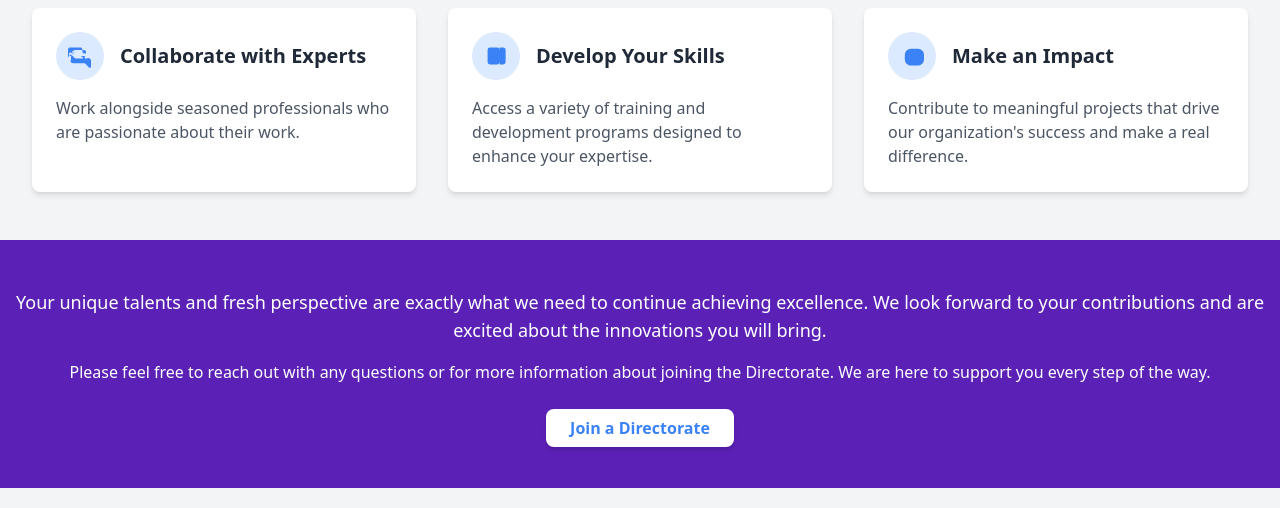
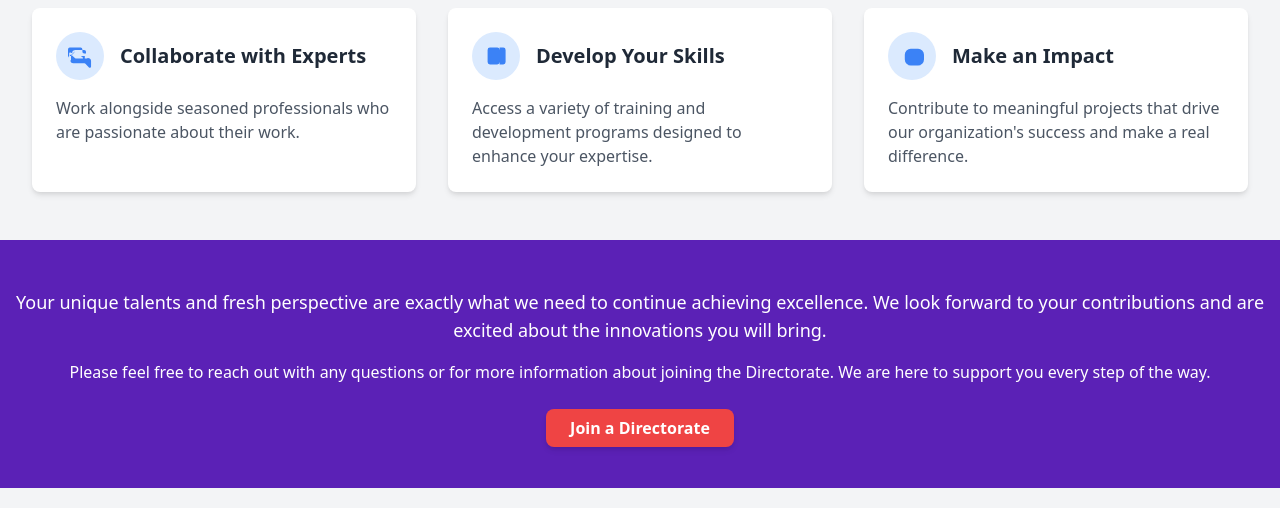
Before and after one commit to Godwinbold/YCP-Website-Prototype, a plain HTML site: page home.html in a window 1280 px wide. Shown: the part 444-952 px from the top of the page. Drawn offline with nearby package versions, Linux system fonts and the light colour scheme.

Commit message:
button on overview

```diff
--- a/home.html
+++ b/home.html
@@ -78,7 +78,7 @@
         <div class="bg-purple-800 text-white text-center py-12">
             <p class="text-lg">Your unique talents and fresh perspective are exactly what we need to continue achieving excellence. We look forward to your contributions and are excited about the innovations you will bring.</p>
             <p class="mt-4 mb-8">Please feel free to reach out with any questions or for more information about joining the Directorate. We are here to support you every step of the way.</p>
-            <a href="directorates.html" class="mt-8 bg-white text-blue-500 px-6 py-2 rounded-lg font-semibold shadow-md hover:bg-gray-100 transition-colors duration-300">Join a Directorate</a>
+            <a href="directorates.html" class="mt-8 bg-red-500 text-white-500 px-6 py-2 rounded-lg font-semibold shadow-md hover:bg-gray-100 transition-colors duration-300">Join a Directorate</a>
         </div>
     </section>
 
```
